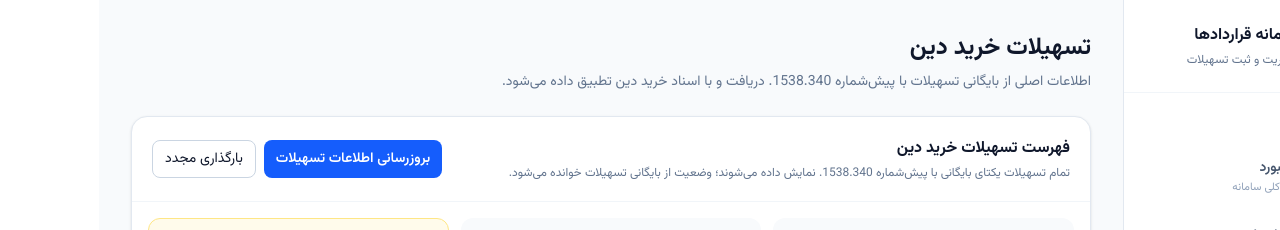
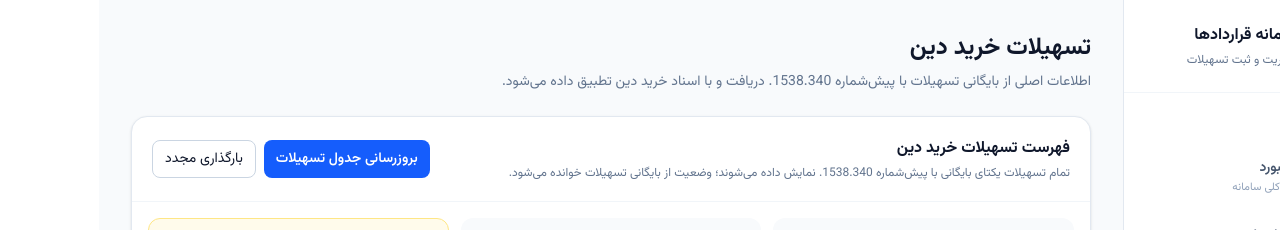
Before and after one commit to MortezaFathnia/post-app, a Next.js app: page /dashboard/debt-discounting-facilities in a window 1280 px wide. Shown: the top 230 px of the page. Built offline with nearby package versions, Linux system fonts and the light colour scheme; no server answers; the database is empty.

Commit message:
Rename facilities refresh button

```diff
--- a/app/dashboard/debt-discounting-facilities/page.tsx
+++ b/app/dashboard/debt-discounting-facilities/page.tsx
@@ -185,7 +185,7 @@ export default function DebtDiscountingFacilitiesPage() {
             <p className="mt-1 text-xs text-slate-500">تمام تسهیلات یکتای بایگانی با پیش‌شماره 1538.340. نمایش داده می‌شوند؛ وضعیت از بایگانی تسهیلات خوانده می‌شود.</p>
           </div>
           <div className="flex flex-wrap gap-2">
-            <button type="button" onClick={() => void syncRecords()} disabled={syncing || loading} className="rounded-lg bg-blue-600 px-3 py-2 text-sm font-semibold text-white hover:bg-blue-700 disabled:opacity-50">{syncing ? "در حال همگام‌سازی..." : "بروزرسانی اطلاعات تسهیلات"}</button>
+            <button type="button" onClick={() => void syncRecords()} disabled={syncing || loading} className="rounded-lg bg-blue-600 px-3 py-2 text-sm font-semibold text-white hover:bg-blue-700 disabled:opacity-50">{syncing ? "در حال همگام‌سازی..." : "بروزرسانی جدول تسهیلات"}</button>
             <button type="button" onClick={() => void loadRecords()} disabled={loading || syncing} className="rounded-lg border border-slate-300 px-3 py-2 text-sm hover:bg-slate-50 disabled:opacity-50">{loading ? "در حال دریافت..." : "بارگذاری مجدد"}</button>
           </div>
         </div>
```
